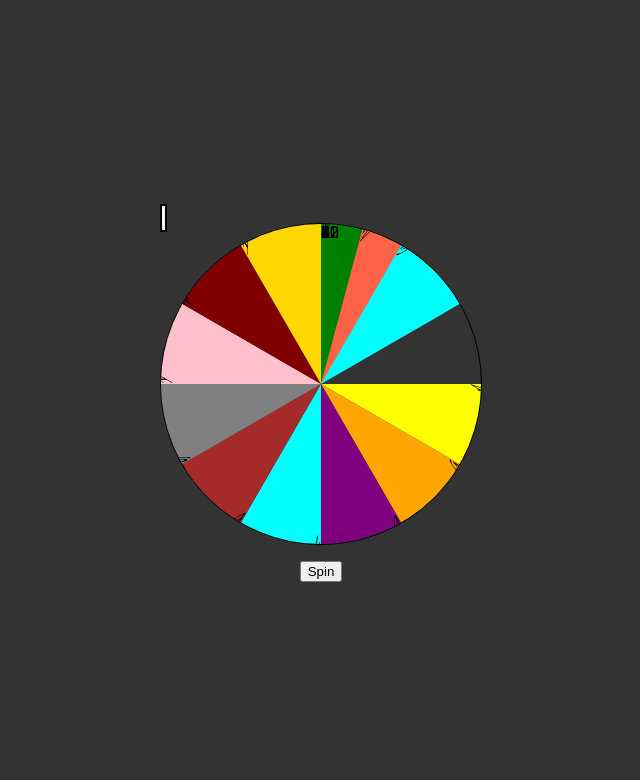
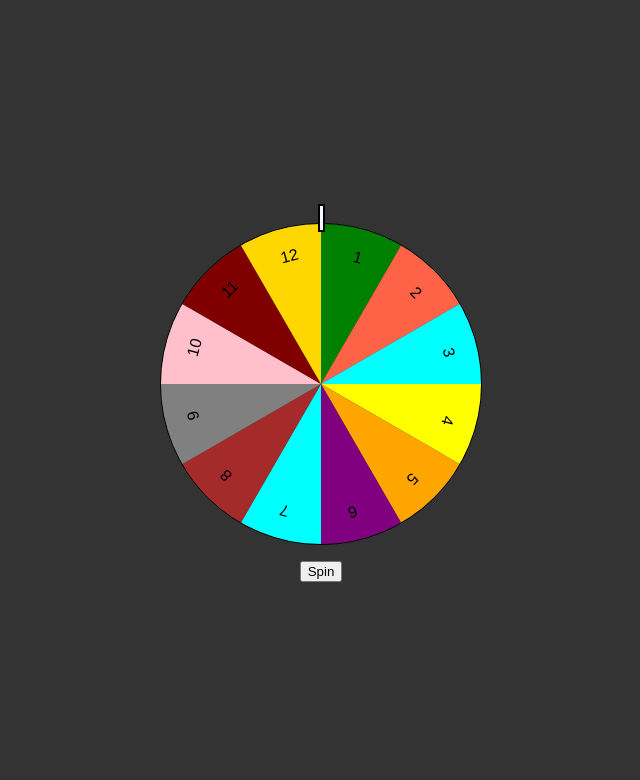
Before and after one commit to Kayvonk/rouletteWheel, a plain HTML site: page index.html in a window 1280 px wide. Shown: the part 20-800 px from the top of the page, without its empty margins (319-959 px from the left). Drawn offline with Linux system fonts and the light colour scheme.

Commit message:
reverted test code

```diff
--- a/index.html
+++ b/index.html
@@ -46,42 +46,6 @@
         <li>
           <div class="text">12</div>
         </li>
-        <li>
-          <div class="text">1</div>
-        </li>
-        <li>
-          <div class="text">2</div>
-        </li>
-        <li>
-          <div class="text">3</div>
-        </li>
-        <li>
-          <div class="text">4</div>
-        </li>
-        <li>
-          <div class="text">5</div>
-        </li>
-        <li>
-          <div class="text">6</div>
-        </li>
-        <li>
-          <div class="text">7</div>
-        </li>
-        <li>
-          <div class="text">8</div>
-        </li>
-        <li>
-          <div class="text">9</div>
-        </li>
-        <li>
-          <div class="text">10</div>
-        </li>
-        <li>
-          <div class="text">11</div>
-        </li>
-        <li>
-          <div class="text">12</div>
-        </li>
       </ul>
   </div>
   <button id="spinBtn">Spin</button>
--- a/style.css
+++ b/style.css
@@ -14,10 +14,10 @@ body {
 }
 
 #wheel-container {
-  /* display: flex;
+  display: flex;
   justify-content: center;
   flex-direction: column;
-  align-items: center; */
+  align-items: center;
 }
 #pointer {
   position: relative;
@@ -51,7 +51,7 @@ li {
   transform-origin: 0% 100%;
 }
 
-/* .text {
+.text {
   position: absolute;
   left: -100%;
   width: 200%;
@@ -59,23 +59,17 @@ li {
   text-align: center;
   transform: skewY(60deg) rotate(15deg);
   padding-top: 20px;
-} */
+}
 
 li:first-child {
   transform: rotate(0deg) skewY(-60deg);
 }
 
 li:nth-child(2) {
-  transform: rotate(15deg) skewY(-60deg);
-}
-li:nth-child(3) {
   transform: rotate(30deg) skewY(-60deg);
 }
 
-li:nth-child(4) {
-  transform: rotate(45deg) skewY(-60deg);
-}
-li:nth-child(5) {
+li:nth-child(3) {
   transform: rotate(60deg) skewY(-60deg);
 }
 
@@ -115,50 +109,50 @@ li:nth-child(12) {
   transform: rotate(330deg) skewY(-60deg);
 }
 
-li:first-child  {
+li:first-child .text {
   background: green;
 }
 
-li:nth-child(2)  {
+li:nth-child(2) .text {
   background: tomato;
 }
 
-li:nth-child(3)  {
+li:nth-child(3) .text {
   background: aqua;
 }
 
-li:nth-child(4)  {
+li:nth-child(4) .text {
   background: yellow;
 }
 
-li:nth-child(5)  {
+li:nth-child(5) .text {
   background: orange;
 }
 
-li:nth-child(6)  {
+li:nth-child(6) .text {
   background: purple;
 }
 
-li:nth-child(7)  {
+li:nth-child(7) .text {
   background: cyan;
 }
 
-li:nth-child(8)  {
+li:nth-child(8) .text {
   background: brown;
 }
 
-li:nth-child(9)  {
+li:nth-child(9) .text {
   background: gray;
 }
 
-li:nth-child(10)  {
+li:nth-child(10) .text {
   background: pink;
 }
 
-li:nth-child(11)  {
+li:nth-child(11) .text {
   background: maroon;
 }
 
-li:nth-child(12)  {
+li:nth-child(12) .text {
   background: gold;
 }
```
